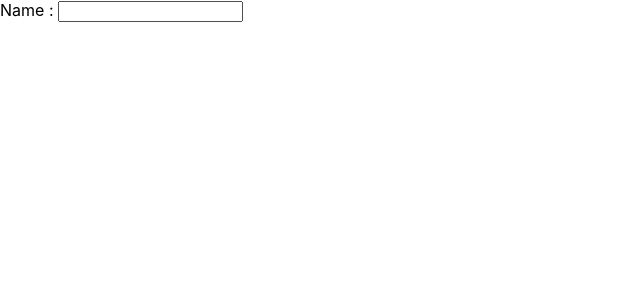
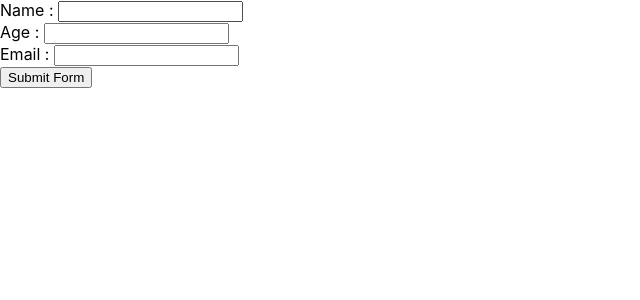
Before and after one commit to Ath1thyan/LearningReact, a React (Create React App) app in the folder react-learn-jvl4/: page / in a window 1280 px wide. Shown: the top 300 px of the page, without its empty margins (0-640 px from the left). Built offline with nearby package versions, Linux system fonts and the light colour scheme.

Commit message:
learning react - Forms

```diff
--- a/react-learn-jvl4/src/components/MyForm.js
+++ b/react-learn-jvl4/src/components/MyForm.js
@@ -1,8 +1,26 @@
+import { useState } from 'react';
+
+function MyForm() {
+
+    const [name, setName] = useState("");
+    const [age, setAge] = useState("");
+    const [email, setEmail] = useState("");
+    // console.log("Current State", name);
+
+    function handleSubmit(e) {
+        e.preventDefault();
+        console.log('Form submitted');
+        console.log("Current State", name, age, email);
+    }
 
 
-function MyForm() {
-    return <form>
-        <label>Name : <input type="text" /></label>
+    return <form onSubmit={handleSubmit} >
+        <label>Name : <input type="text" onChange={(e) => {setName (e.target.value)}} /></label> <br/>
+        <label>Age : <input type="text" onChange={(e) => {setAge (e.target.value)}} /></label>
+        <br/>
+        <label>Email : <input type="text" onChange={(e) => {setEmail (e.target.value)}} /></label>
+        <br/>
+        <input type='submit' value='Submit Form' />
 
     </form>
 }
```
